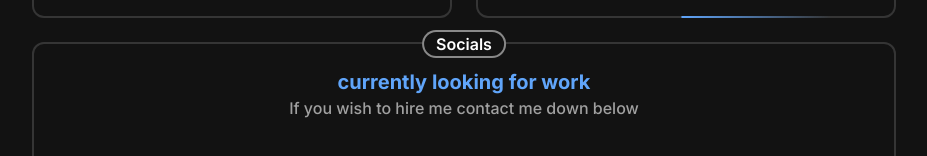
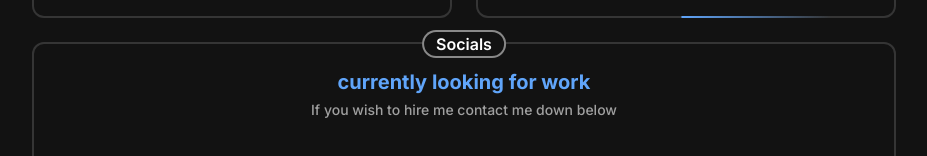
Before and after one commit to hugoqdesh/portfolio, a Next.js app: page / in a window 1280 px wide. Shown: the part 498-654 px from the top of the page, without its empty margins (176-1103 px from the left). Built offline with nearby package versions, Linux system fonts and the light colour scheme.

Commit message:
Update page.tsx

```diff
--- a/app/page.tsx
+++ b/app/page.tsx
@@ -116,11 +116,11 @@ export default function Home() {
               Socials
             </span>
 
-            <div className="mt-6 text-center select-text">
+            <div className="mt-6 text-center select-text px-1">
               <p className="text-xl font-bold text-blue-400">
                 currently looking for work
               </p>
-              <p className="font-medium text-white/60">
+              <p className="font-medium text-sm mt-1 text-white/60">
                 If you wish to hire me contact me down below <br />
               </p>
             </div>
```
